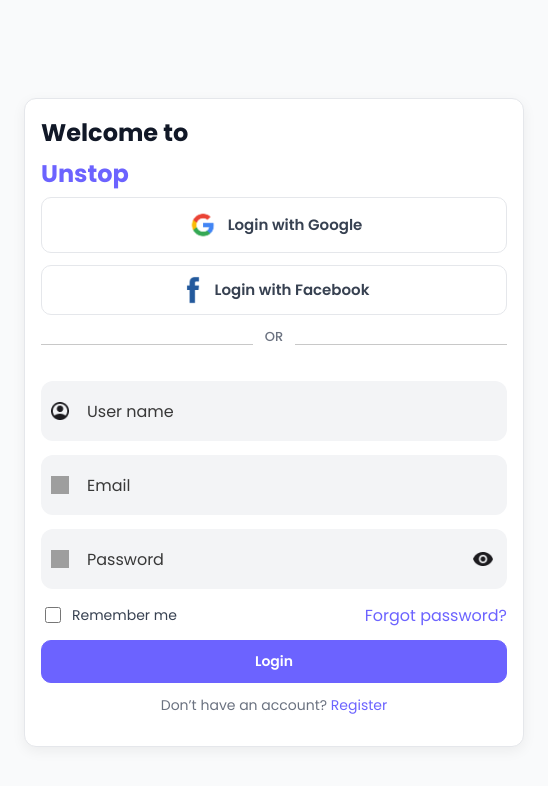
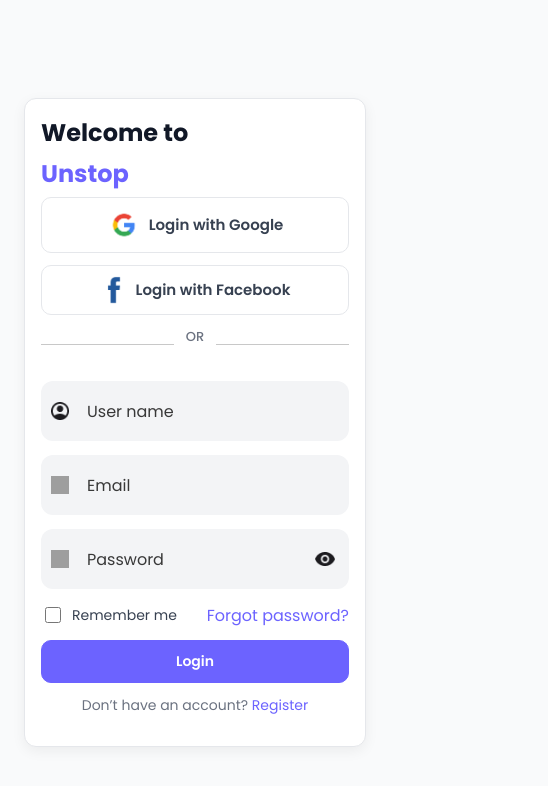
Before and after one commit to Aadil1129/unstop-login, a React (Vite) app: page /auth/login in a window 390 px wide. Shown: the top 786 px of the page, 548 px wide, since content can reach past the window. Built offline with nearby package versions, Linux system fonts and the light colour scheme; grey boxes are pictures that could not be loaded.

Commit message:
resolve responsive issue after deploy

```diff
--- a/src/index.css
+++ b/src/index.css
@@ -314,6 +314,23 @@ body {
   padding: 24px;
 }
 
+/* Responsive fixes for small screens */
+@media (max-width: 560px) {
+  .login-card {
+    min-width: auto;
+    width: 100%;
+  }
+  .visual img {
+    max-width: 80% !important;
+    min-width: auto !important;
+    height: auto;
+  }
+  .split {
+    max-width: none;
+    margin: 0;
+  }
+}
+
 .title {
   font-size: 28px;
   font-weight: bold;
```
Also changed, not shown: 1 other file (tests, documents, lock files or other folders).
